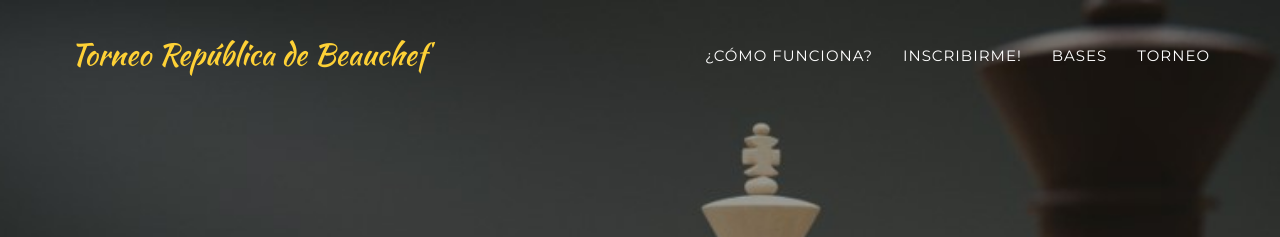
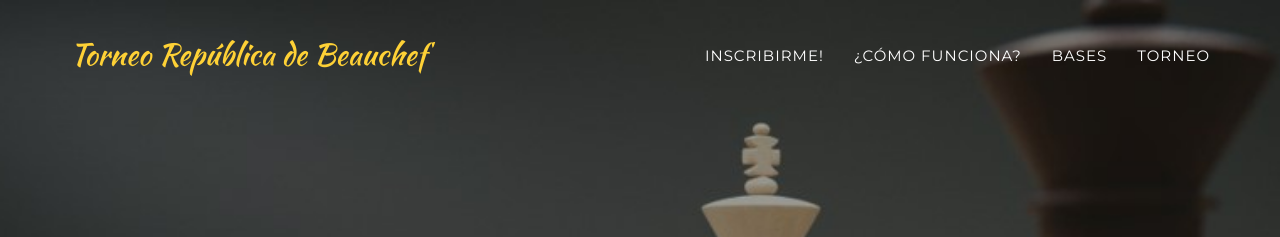
Before and after one commit to torneofundacionmoisesmellado/2021, a Jekyll site: the page built from index.html, in a window 1280 px wide and 900 px high. Shown: the top 237 px of the window. Built offline with Jekyll 4.4.1, drawn with Linux system fonts in a browser that asks for light colours; some web fonts are replaced.

Commit message:
Update header.html

```diff
--- a/_includes/header.html
+++ b/_includes/header.html
@@ -19,11 +19,12 @@
                         <a href="#page-top"></a>
                     </li>
                     <li>
+                        <a class="page-scroll" href="https://forms.gle/igwGRz4yEeKZCXQ86" target="_blank" >Inscribirme!</a>
+                    </li>
+                    <li>
                         <a class="page-scroll" href="#about">¿Cómo Funciona?</a>
                     </li>
-                    <li>
-                        <a class="page-scroll" href="https://forms.gle/igwGRz4yEeKZCXQ86" target="_blank" >Inscribirme!</a>
-                    </li>
+
                     <li>
                         <a class="page-scroll" href="https://forms.gle/igwGRz4yEeKZCXQ86" target="_blank" >Bases</a>
                     </li>
```
